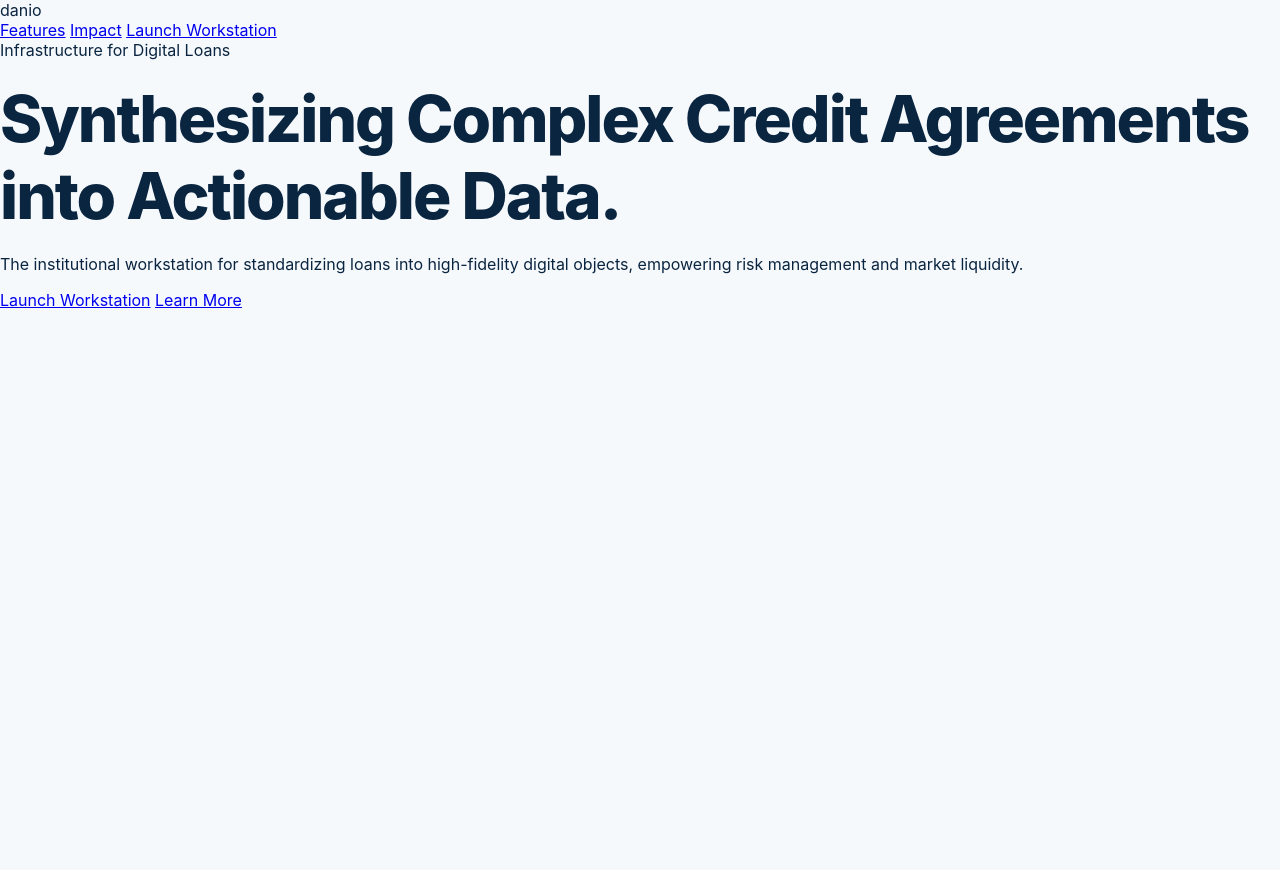
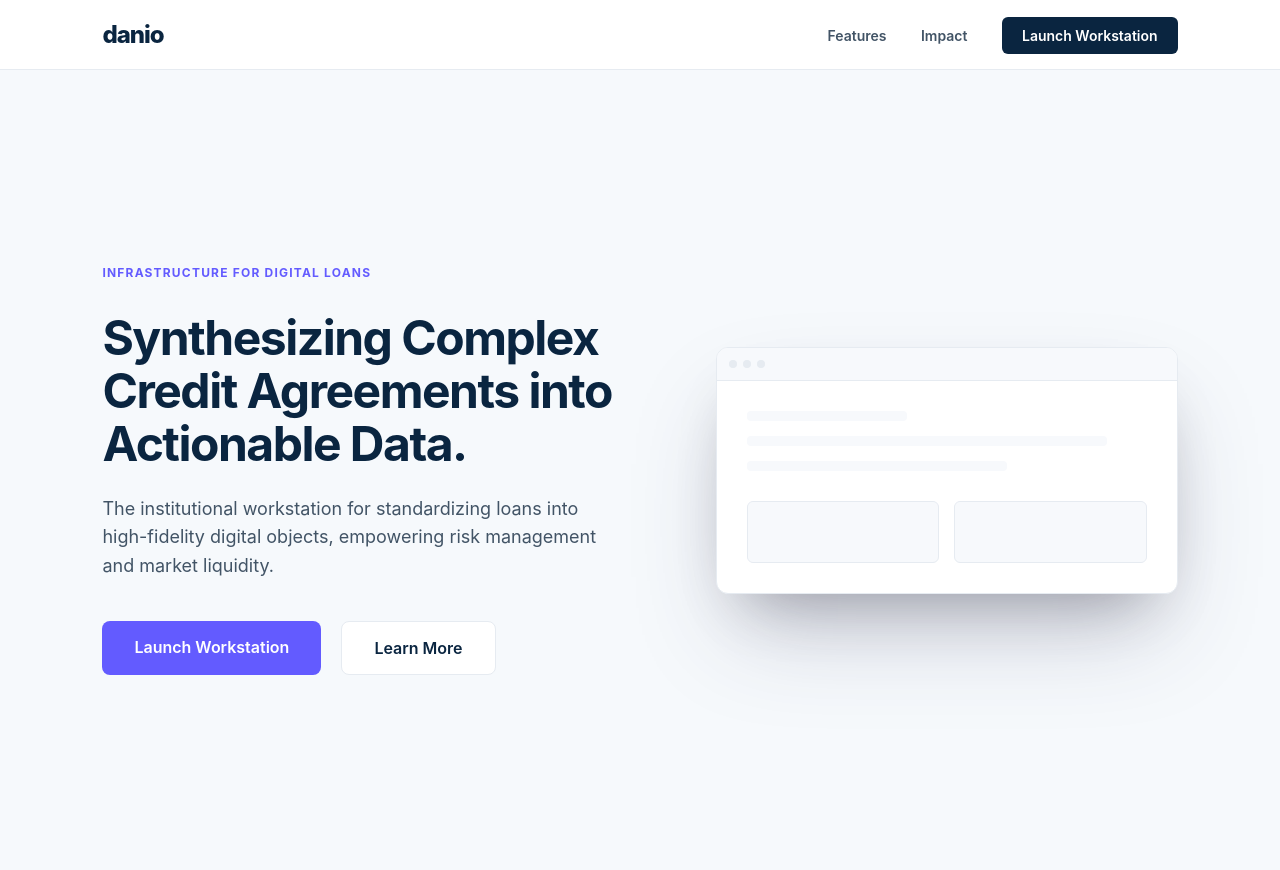
Before and after one commit to edimaudo/danio, a Flask app: page / in a window 1280 px wide. Before the commit the page ends 308 px from the top, so only its background shows below. Run offline with Flask 3, Linux system fonts and the light colour scheme.

Commit message:
Update style.css

```diff
--- a/static/style.css
+++ b/static/style.css
@@ -1,30 +1,145 @@
+/* Core Variables */
 :root {
-    --danio-blue: #0A2540; /* Institutional Slate */
-    --danio-accent: #635BFF; /* High-trust Purple/Blue */
-    --danio-bg: #F6F9FC;
+    --primary: #0A2540;
+    --accent: #635BFF;
+    --bg: #F6F9FC;
     --border: #E6EBF1;
+    --text-main: #425466;
+    --white: #FFFFFF;
 }
 
-body { font-family: 'Inter', -apple-system, sans-serif; margin: 0; background: var(--danio-bg); color: var(--danio-blue); }
+body {
+    font-family: -apple-system, BlinkMacSystemFont, "Segoe UI", Roboto, sans-serif;
+    margin: 0;
+    background: var(--bg);
+    color: var(--primary);
+    -webkit-font-smoothing: antialiased;
+}
 
-/* danio Landing Page */
-.landing-hero { background: var(--danio-blue); color: white; padding: 120px 10%; text-align: center; }
-.hero-tag { color: #ADBDCC; font-weight: 600; text-transform: uppercase; letter-spacing: 2px; font-size: 0.8rem; }
-.hero-h1 { font-size: 4rem; margin: 20px 0; font-weight: 800; letter-spacing: -2px; }
+/* Navigation */
+.nav {
+    background: var(--white);
+    border-bottom: 1px solid var(--border);
+    padding: 20px 8%;
+    display: flex;
+    justify-content: space-between;
+    align-items: center;
+    position: sticky;
+    top: 0;
+    z-index: 100;
+}
 
-/* danio Workstation */
-.nav-brand { font-weight: 900; font-size: 1.5rem; letter-spacing: -1.5px; }
-.workstation-nav { background: white; border-bottom: 1px solid var(--border); padding: 1rem 5%; display: flex; justify-content: space-between; align-items: center; }
+.brand { font-weight: 800; font-size: 24px; letter-spacing: -1px; color: var(--primary); }
 
-.container { display: grid; grid-template-columns: 1fr 1fr; gap: 40px; padding: 60px 10%; }
-.card { background: white; border-radius: 8px; padding: 40px; border: 1px solid var(--border); box-shadow: 0 15px 35px rgba(50,50,93,.1), 0 5px 15px rgba(0,0,0,.07); }
+.nav-links a {
+    text-decoration: none;
+    color: var(--text-main);
+    font-size: 14px;
+    font-weight: 600;
+    margin-left: 30px;
+    transition: color 0.2s;
+}
 
-/* File Drop Zone */
-.drop-zone { border: 2px dashed #C1CED9; border-radius: 8px; padding: 80px 20px; text-align: center; cursor: pointer; transition: 0.3s; color: #6B7C93; }
-.drop-zone:hover { border-color: var(--danio-accent); background: #F8F9FE; }
+.nav-links a:hover { color: var(--accent); }
 
-/* Form View */
-.form-label { font-size: 11px; font-weight: 700; color: #8898AA; text-transform: uppercase; margin-bottom: 8px; display: block; }
-.form-input { width: 100%; padding: 14px; border: 1px solid var(--border); border-radius: 4px; margin-bottom: 24px; font-size: 15px; font-weight: 600; box-sizing: border-box; }
-.btn-danio { background: var(--danio-accent); color: white; border: none; padding: 16px; border-radius: 4px; font-weight: 600; width: 100%; cursor: pointer; transition: 0.2s; }
-.btn-danio:hover { background: #5851EA; transform: translateY(-1px); }
+.nav-cta {
+    background: var(--primary);
+    color: var(--white) !important;
+    padding: 10px 20px;
+    border-radius: 6px;
+}
+
+/* Landing / Hero Section */
+.hero-container { padding: 80px 8%; min-height: 80vh; display: flex; align-items: center; }
+
+.hero-split { display: grid; grid-template-columns: 1.2fr 1fr; gap: 60px; align-items: center; }
+
+.product-badge {
+    font-size: 12px;
+    font-weight: 700;
+    color: var(--accent);
+    letter-spacing: 1.2px;
+    text-transform: uppercase;
+    margin-bottom: 20px;
+    display: block;
+}
+
+.hero-h1 {
+    font-size: 48px;
+    line-height: 1.1;
+    margin-bottom: 24px;
+    letter-spacing: -1.5px;
+    color: var(--primary);
+}
+
+.hero-p {
+    font-size: 18px;
+    line-height: 1.6;
+    color: var(--text-main);
+    margin-bottom: 40px;
+    max-width: 520px;
+}
+
+.hero-actions { display: flex; gap: 20px; }
+
+/* Buttons */
+.btn-primary {
+    background: var(--accent);
+    color: var(--white);
+    padding: 16px 32px;
+    border-radius: 8px;
+    font-weight: 600;
+    text-decoration: none;
+    transition: transform 0.2s, background 0.2s;
+    border: none;
+    cursor: pointer;
+}
+
+.btn-primary:hover { background: #5851EA; transform: translateY(-2px); }
+
+.btn-secondary {
+    background: var(--white);
+    color: var(--primary);
+    padding: 16px 32px;
+    border-radius: 8px;
+    font-weight: 600;
+    text-decoration: none;
+    border: 1px solid var(--border);
+}
+
+/* Visual Mockup Element */
+.hero-visual { position: relative; }
+
+.visual-mockup {
+    background: var(--white);
+    border-radius: 12px;
+    border: 1px solid var(--border);
+    box-shadow: 0 50px 100px -20px rgba(50,50,93,0.25), 0 30px 60px -30px rgba(0,0,0,0.3);
+    overflow: hidden;
+}
+
+.mock-header { background: #F7F9FC; padding: 12px; display: flex; gap: 6px; border-bottom: 1px solid var(--border); }
+.dot { width: 8px; height: 8px; border-radius: 50%; background: #E6EBF1; }
+
+.mock-body { padding: 30px; }
+.mock-line { height: 10px; background: #F7F9FC; border-radius: 4px; margin-bottom: 15px; }
+.mock-line.short { width: 40%; }
+.mock-line.long { width: 90%; }
+.mock-line.mid { width: 65%; }
+
+.mock-grid { display: grid; grid-template-columns: 1fr 1fr; gap: 15px; margin-top: 30px; }
+.mock-block { height: 60px; background: #F7F9FC; border-radius: 6px; border: 1px solid var(--border); }
+
+/* Workstation Layout */
+.workstation-grid { display: grid; grid-template-columns: 1fr 1fr; gap: 40px; padding: 40px 8%; }
+.panel { background: var(--white); border: 1px solid var(--border); border-radius: 8px; padding: 30px; box-shadow: 0 2px 4px rgba(0,0,0,0.05); }
+.panel-title { font-size: 13px; color: var(--accent); font-weight: 700; text-transform: uppercase; margin-bottom: 25px; letter-spacing: 1px; }
+
+.drop-zone { border: 2px dashed var(--border); border-radius: 8px; padding: 80px 20px; text-align: center; cursor: pointer; color: var(--text-main); transition: 0.2s; }
+.drop-zone:hover { border-color: var(--accent); background: #F8F9FE; color: var(--accent); }
+
+.field { margin-bottom: 20px; }
+.field label { display: block; font-size: 11px; font-weight: 700; color: var(--text-main); margin-bottom: 8px; text-transform: uppercase; }
+.field input { width: 100%; padding: 12px; border: 1px solid var(--border); border-radius: 4px; font-weight: 600; box-sizing: border-box; color: var(--primary); }
+
+pre { background: #F7F9FC; padding: 15px; border-radius: 6px; font-size: 11px; border: 1px solid var(--border); overflow-x: auto; color: var(--accent); }
```
